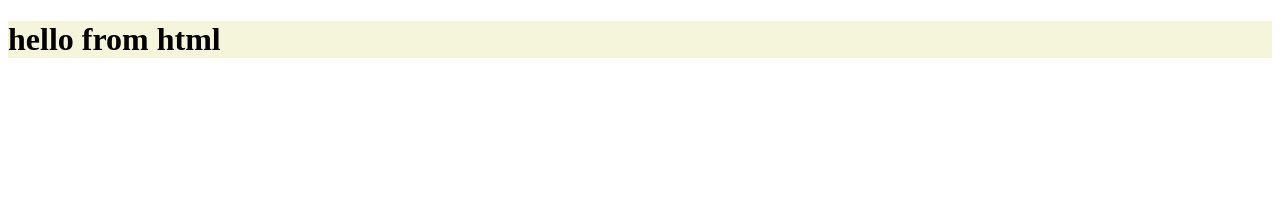
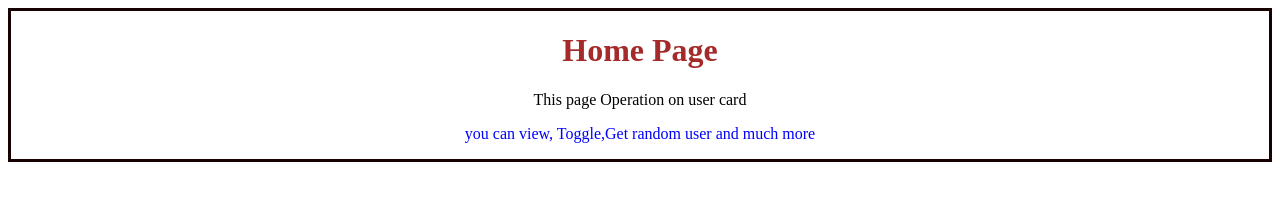
Before and after one commit to jaswithachowdary23/auto-suggest, a website: page frontend/index.html in a window 1280 px wide. Drawn offline with Linux system fonts and the light colour scheme.

Commit message:
3rd commit

```diff
--- a/frontend/index.css
+++ b/frontend/index.css
@@ -1,4 +1,19 @@
 h1{
 
-    background-color:  beige;
+    color: brown;
 }
+
+#intro{
+ text-align: center;
+
+ border: 3px solid rgb(24, 1, 1);
+
+
+}
+#intro:hover{
+    background-color: burlywood;
+}
+
+#p2{
+    color : blue;
+}
--- a/frontend/index.html
+++ b/frontend/index.html
@@ -7,7 +7,16 @@
     <link rel="stylesheet" href="index.css">
 </head>
 <body>
-    <h1>hello from html</h1>
-    <script src="index.js"></script>
+    <!-- <div>id = "home-intro"</div>
+    <h1>Home Card</h1>
+    <p> Operation on user card</p>
+    <p>Toggle,Get random user and much more</p>
+     -->
+    <div id = "intro">
+    <h1>Home Page</h1>
+    <p id = "p1" >This page Operation on user card</p>
+    <p id = "p2">you can view, Toggle,Get random user and much more</p>
+</div>
+
 </body>
 </html>
```
Also changed, not shown: server.js (line endings or trailing spaces).
